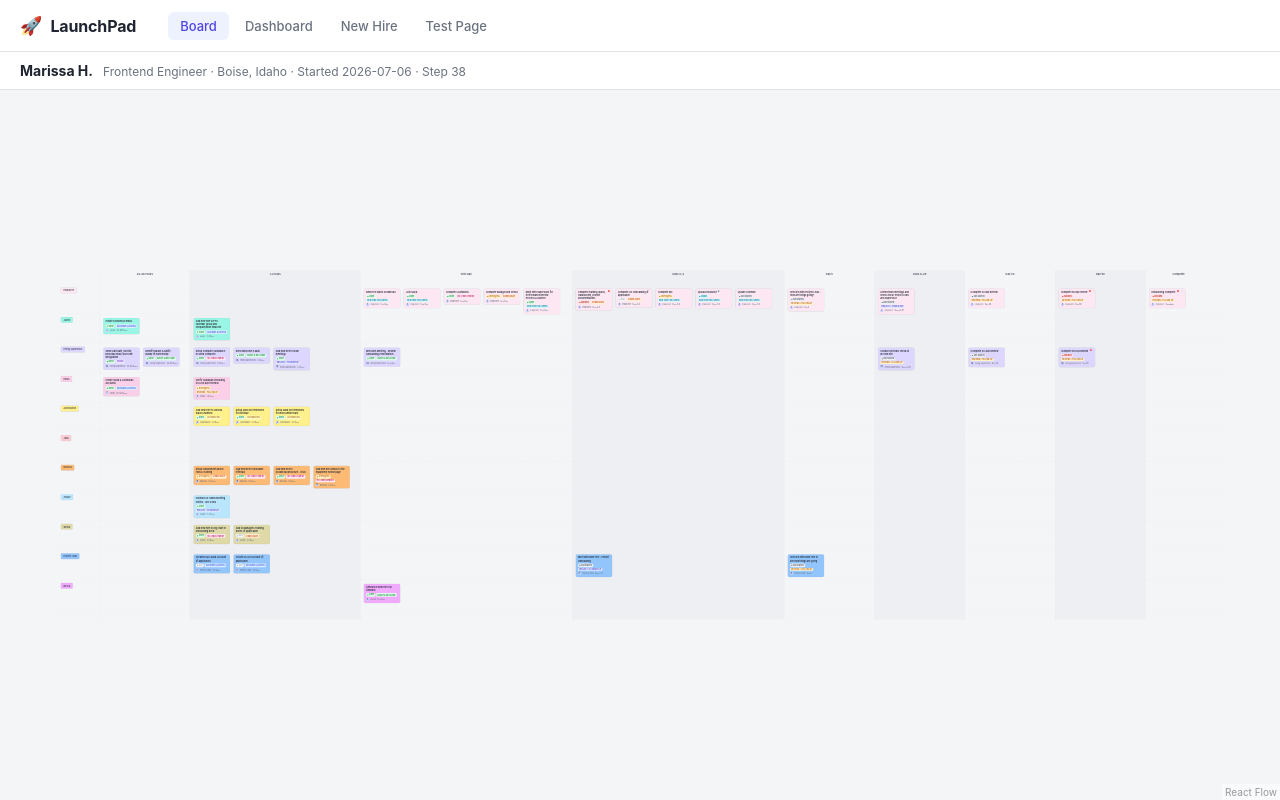
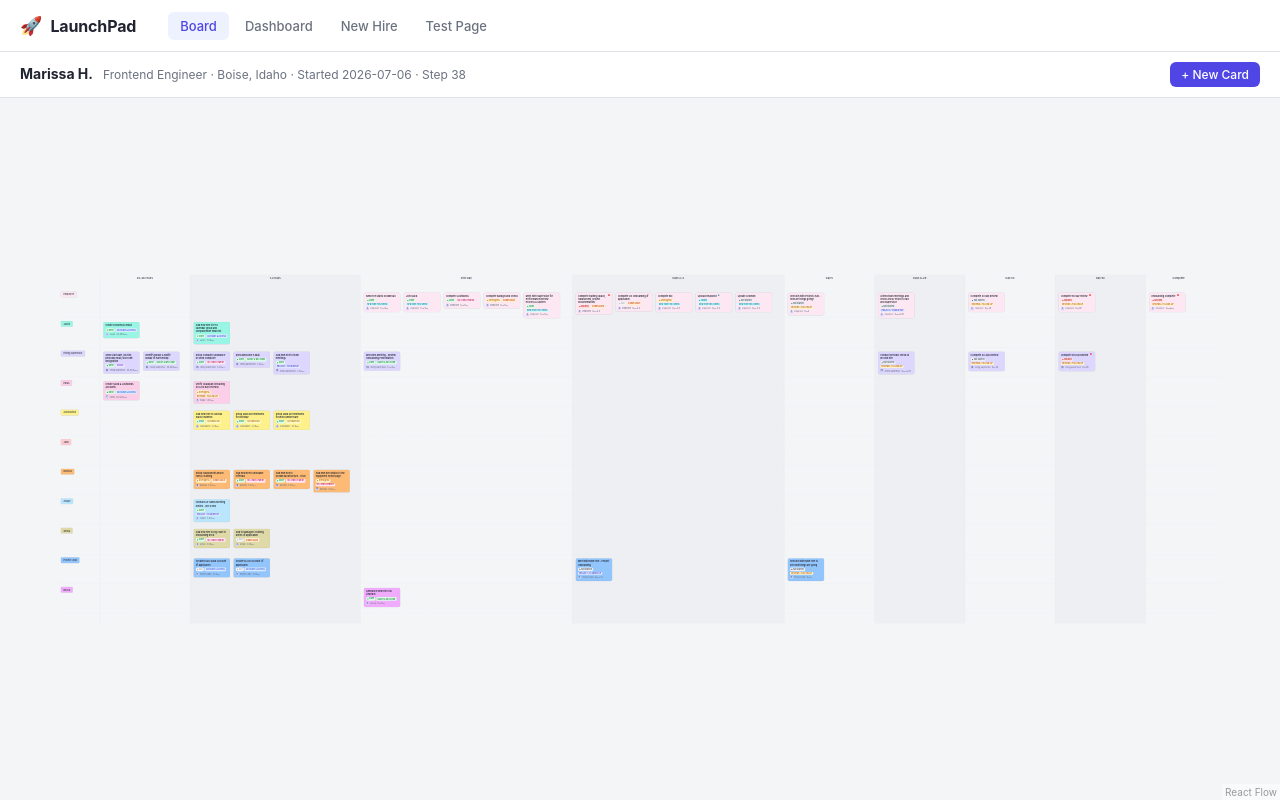
Before and after one commit to d0uble0deven/launchpad, a React (Vite) app: page / in a window 1280 px wide. Built offline with nearby package versions, Linux system fonts and the light colour scheme.

Commit message:
Adds create, delete, and duplicate cards

```diff
--- a/src/components/organisms/TaskModal/TaskModal.tsx
+++ b/src/components/organisms/TaskModal/TaskModal.tsx
@@ -20,6 +20,8 @@ type TaskModalProps = {
   board: OnboardingBoard;
   onClose: () => void;
   onSave: (task: TaskCard) => void;
+  onDelete: () => void;
+  onDuplicate: () => void;
 };
 
 const STATUS_OPTIONS = (
@@ -35,8 +37,16 @@ function formatTimestamp(iso: string): string {
   return Number.isNaN(date.getTime()) ? iso : date.toLocaleString();
 }
 
-function TaskModal({ task, board, onClose, onSave }: TaskModalProps) {
+function TaskModal({
+  task,
+  board,
+  onClose,
+  onSave,
+  onDelete,
+  onDuplicate,
+}: TaskModalProps) {
   const [draft, setDraft] = useState<TaskCard>(() => structuredClone(task));
+  const [deleteArmed, setDeleteArmed] = useState(false);
 
   const lane = board.swimlanes.find((l) => l.id === draft.ownerId);
   const phase = board.phases.find((p) => p.id === draft.phaseId);
@@ -326,6 +336,17 @@ function TaskModal({ task, board, onClose, onSave }: TaskModalProps) {
             >
               Mark N/A
             </Button>
+            <Button size="sm" onClick={onDuplicate}>
+              Duplicate
+            </Button>
+            <Button
+              size="sm"
+              variant="danger"
+              onClick={() => (deleteArmed ? onDelete() : setDeleteArmed(true))}
+              onBlur={() => setDeleteArmed(false)}
+            >
+              {deleteArmed ? 'Confirm delete?' : 'Delete'}
+            </Button>
           </div>
           <Button variant="ghost" onClick={onClose}>
             Cancel
--- a/src/pages/BoardPage/BoardPage.module.css
+++ b/src/pages/BoardPage/BoardPage.module.css
@@ -27,6 +27,10 @@
   color: var(--color-text-muted);
 }
 
+.headerActions {
+  margin-left: auto;
+}
+
 .canvas {
   flex: 1;
   min-height: 0;
--- a/src/pages/BoardPage/BoardPage.tsx
+++ b/src/pages/BoardPage/BoardPage.tsx
@@ -2,6 +2,7 @@ import { useCallback, useEffect, useMemo, useState } from 'react';
 import { Background, BackgroundVariant, ReactFlow } from '@xyflow/react';
 import type { Node, NodeChange, NodeMouseHandler, OnNodeDrag } from '@xyflow/react';
 import '@xyflow/react/dist/style.css';
+import Button from '../../components/atoms/Button/Button';
 import TaskModal from '../../components/organisms/TaskModal/TaskModal';
 import { recalculateDependencies } from '../../logic/dependencies';
 import type { TaskCard as TaskCardData } from '../../types/board';
@@ -35,6 +36,92 @@ function BoardPage() {
 
   const closeModal = useCallback(() => setSelectedTaskId(null), []);
 
+  const logDependencyChanges = (changes: { title: string; from: string; to: string }[]) => {
+    if (changes.length === 0) {
+      console.log('[deps] recalculated — no changes');
+    }
+    for (const change of changes) {
+      console.log(`[deps] "${change.title}": ${change.from} → ${change.to}`);
+    }
+  };
+
+  const createTask = useCallback(() => {
+    const phase = board.phases[0]!;
+    const lane = board.swimlanes[0]!;
+    const task: TaskCardData = {
+      id: `t-${Date.now()}`,
+      title: 'New task',
+      description: '',
+      ownerId: lane.id,
+      status: 'not-started',
+      category: 'intake',
+      phaseId: phase.id,
+      dependsOn: [],
+      links: [],
+      notes: '',
+      activity: [
+        {
+          id: `t-${Date.now()}-a1`,
+          timestamp: new Date().toISOString(),
+          message: 'Card created',
+        },
+      ],
+      position: { x: phase.x + 20, y: lane.y + 24 },
+    };
+    console.log(`[card] created "${task.title}" in ${phase.label} / ${lane.label}`);
+    setBoard((prev) => ({ ...prev, tasks: [...prev.tasks, task] }));
+    setSelectedTaskId(task.id);
+  }, [board]);
+
+  const deleteTask = useCallback(
+    (id: string) => {
+      const target = board.tasks.find((task) => task.id === id);
+      if (!target) return;
+      console.log(`[card] deleted "${target.title}"`);
+      setBoard((prev) => {
+        const remaining = prev.tasks
+          .filter((task) => task.id !== id)
+          .map((task) =>
+            task.dependsOn.includes(id)
+              ? { ...task, dependsOn: task.dependsOn.filter((d) => d !== id) }
+              : task,
+          );
+        const { tasks, changes } = recalculateDependencies(remaining);
+        logDependencyChanges(changes);
+        return { ...prev, tasks };
+      });
+      setSelectedTaskId(null);
+    },
+    [board],
+  );
+
+  const duplicateTask = useCallback(
+    (id: string) => {
+      const source = board.tasks.find((task) => task.id === id);
+      if (!source) return;
+      const copy: TaskCardData = {
+        ...structuredClone(source),
+        id: `t-${Date.now()}`,
+        title: `${source.title} (copy)`,
+        position: {
+          x: source.position.x + 28,
+          y: source.position.y + 28,
+        },
+        activity: [
+          {
+            id: `t-${Date.now()}-a1`,
+            timestamp: new Date().toISOString(),
+            message: `Duplicated from "${source.title}"`,
+          },
+        ],
+      };
+      console.log(`[card] duplicated "${source.title}" → "${copy.title}"`);
+      setBoard((prev) => ({ ...prev, tasks: [...prev.tasks, copy] }));
+      setSelectedTaskId(copy.id);
+    },
+    [board],
+  );
+
   const saveTask = useCallback((updated: TaskCardData) => {
     console.log(`[save] "${updated.title}"`, updated);
     setBoard((prev) => {
@@ -42,14 +129,7 @@ function BoardPage() {
         task.id === updated.id ? updated : task,
       );
       const { tasks, changes } = recalculateDependencies(merged);
-      if (changes.length === 0) {
-        console.log('[deps] recalculated — no changes');
-      }
-      for (const change of changes) {
-        console.log(
-          `[deps] "${change.title}": ${change.from} → ${change.to}`,
-        );
-      }
+      logDependencyChanges(changes);
       return { ...prev, tasks };
     });
   }, []);
@@ -171,6 +251,11 @@ function BoardPage() {
           {MOCK_EMPLOYEE.role} · {MOCK_EMPLOYEE.location} · Started{' '}
           {MOCK_EMPLOYEE.startDate} · Step {MOCK_EMPLOYEE.currentStep}
         </span>
+        <div className={styles.headerActions}>
+          <Button variant="primary" size="sm" onClick={createTask}>
+            + New Card
+          </Button>
+        </div>
       </div>
       <div className={styles.canvas}>
         <ReactFlow
@@ -195,10 +280,13 @@ function BoardPage() {
       </div>
       {selectedTask && (
         <TaskModal
+          key={selectedTask.id}
           task={selectedTask}
           board={board}
           onClose={closeModal}
           onSave={saveTask}
+          onDelete={() => deleteTask(selectedTask.id)}
+          onDuplicate={() => duplicateTask(selectedTask.id)}
         />
       )}
     </div>
```
